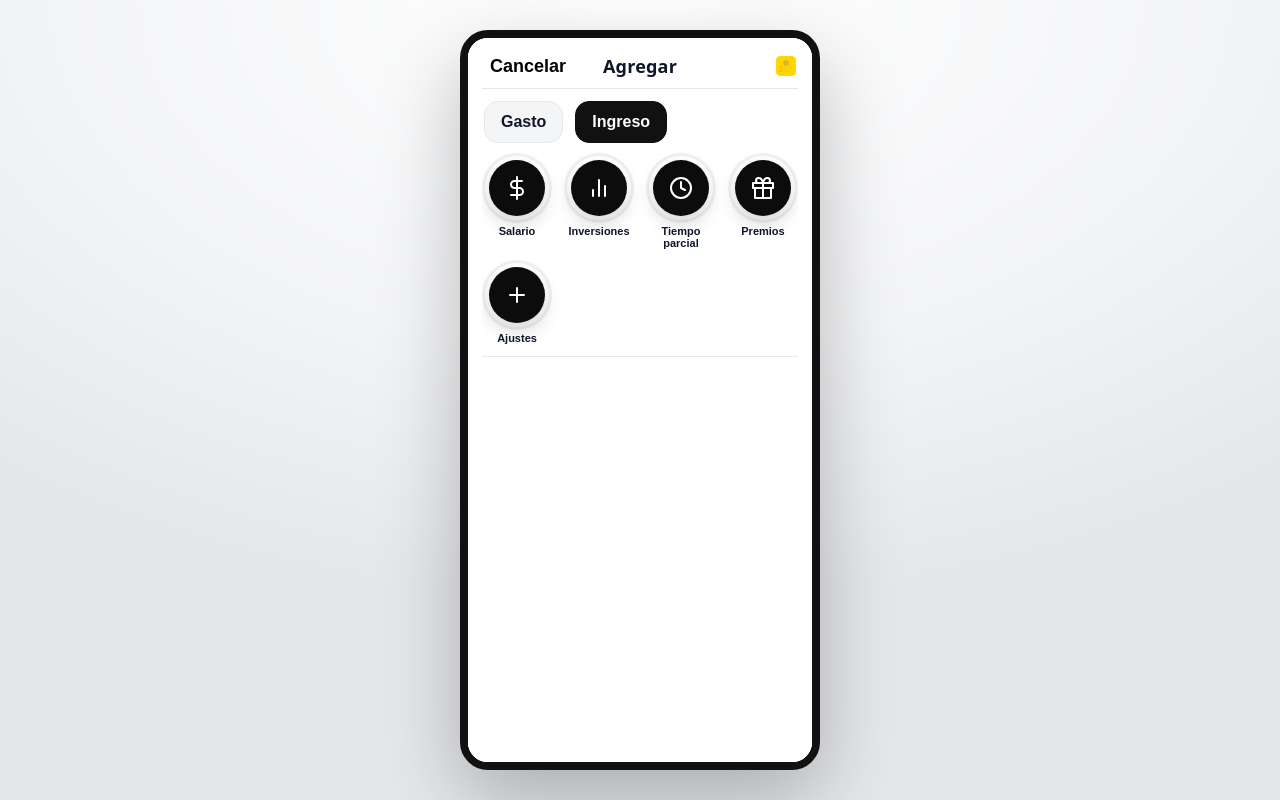
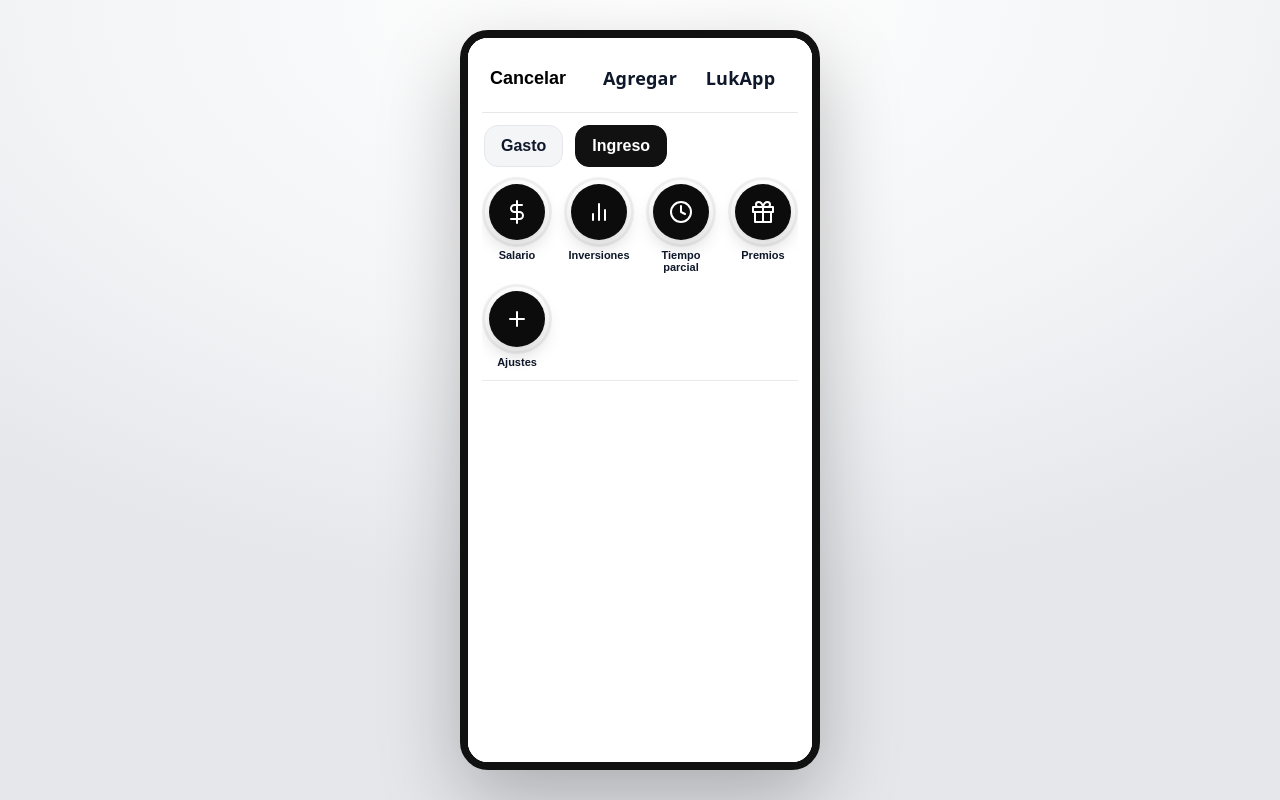
Before and after one commit to marianaUrrego/app_hibrida, a React (Vite) app: page /add/income in a window 1280 px wide. Built offline with nearby package versions, Linux system fonts and the light colour scheme.

Commit message:
style(vistas): :art: agregamos nombre de la app en algunas vistas

```diff
--- a/src/pages/AddExpenses.jsx
+++ b/src/pages/AddExpenses.jsx
@@ -1,7 +1,6 @@
 import { useState } from "react";
 import { useNavigate } from "react-router";
 import s from "../styles/Add.module.scss";
-import logo from "../assets/app-icon.png";
 import { useAppStore } from "../store/useAppStore.js";
 import {
   FiCoffee, FiTruck, FiUsers, FiShoppingCart, FiPlus,
@@ -32,13 +31,13 @@ function evalExpr(expr) {
 
 export default function AddExpenses() {
   const navigate = useNavigate();
-  const [cat, setCat]   = useState(null);   // ⬅️ sin selección inicial
+  const [cat, setCat]   = useState(null);
   const [note, setNote] = useState("");
   const [expr, setExpr] = useState("0");
   const addTransaction  = useAppStore((s) => s.addTransaction);
 
   const toggleCat = (key) => {
-    setCat((prev) => (prev === key ? null : key)); // ⬅️ selecciona / deselecciona
+    setCat((prev) => (prev === key ? null : key));
     setExpr("0");
   };
 
@@ -70,7 +69,7 @@ export default function AddExpenses() {
       <div className={s.topbar}>
         <button className={s.link} onClick={() => navigate("/home")}>Cancelar</button>
         <div className={s.title}>Agregar</div>
-        <img src={logo} alt="LukApp" className={s.logo} />
+        <h1 className={s.title}>LukApp</h1>
       </div>
 
       <div className={s.body}>
--- a/src/pages/AddIncome.jsx
+++ b/src/pages/AddIncome.jsx
@@ -1,7 +1,6 @@
 import { useState } from "react";
 import { useNavigate } from "react-router";
 import s from "../styles/Add.module.scss";
-import logo from "../assets/app-icon.png";
 import { useAppStore } from "../store/useAppStore.js";
 import {
   FiDollarSign, FiBarChart2, FiClock, FiGift, FiPlus,
@@ -32,13 +31,13 @@ function evalExpr(expr) {
 
 export default function AddIncome() {
   const navigate = useNavigate();
-  const [cat, setCat]   = useState(null);  // ⬅️ sin selección inicial
+  const [cat, setCat]   = useState(null);
   const [note, setNote] = useState("");
   const [expr, setExpr] = useState("0");
   const addTransaction  = useAppStore((s) => s.addTransaction);
 
   const toggleCat = (key) => {
-    setCat((prev) => (prev === key ? null : key)); // ⬅️ selecciona / deselecciona
+    setCat((prev) => (prev === key ? null : key));
     setExpr("0");
   };
 
@@ -50,7 +49,7 @@ export default function AddIncome() {
   };
 
   const handleOk = () => {
-    if (!cat) return;                      // ⬅️ requiere categoría
+    if (!cat) return;
     const amount = evalExpr(expr);
     const valid = Number.isFinite(amount) ? Math.abs(amount) : 0;
     if (valid <= 0) return;
@@ -70,7 +69,7 @@ export default function AddIncome() {
       <div className={s.topbar}>
         <button className={s.link} onClick={() => navigate("/home")}>Cancelar</button>
         <div className={s.title}>Agregar</div>
-        <img src={logo} alt="LukApp" className={s.logo} />
+        <h1 className={s.title}>LukApp</h1>
       </div>
 
       <div className={s.body}>
--- a/src/pages/TxEdit.jsx
+++ b/src/pages/TxEdit.jsx
@@ -1,7 +1,6 @@
 import { useEffect, useState } from "react";
 import { useNavigate, useParams } from "react-router";
 import s from "../styles/Add.module.scss";
-import logo from "../assets/app-icon.png";
 import { useAppStore } from "../store/useAppStore.js";
 import {
   FiCoffee, FiTruck, FiUsers, FiShoppingCart, FiPlus,
@@ -82,7 +81,7 @@ export default function TxEdit() {
       <div className={s.topbar}>
         <button className={s.link} onClick={() => navigate(-1)}>Cancelar</button>
         <div className={s.title}>Editar</div>
-        <img src={logo} alt="LukApp" className={s.logo} />
+        <h1 className={s.title}>LukApp</h1>
       </div>
 
       <div className={s.body}>
```
